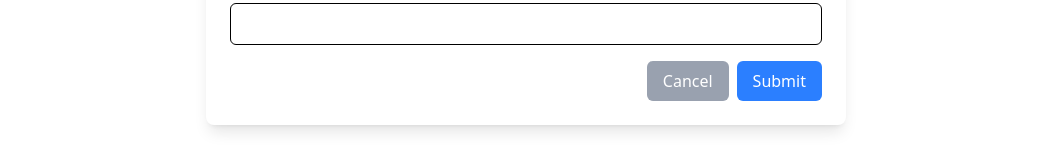
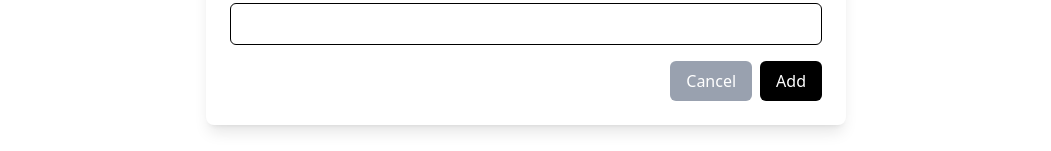
Before and after one commit to AsinduDeSilva/Firmnet-React, a React (Vite) app: page / in a window 1280 px wide. Both pictures are taken after a click on the button "+ ADD DEVICE". Shown: the part 546-697 px from the top of the page, without its empty margins (114-1165 px from the left). Built offline with nearby package versions, Linux system fonts and the light colour scheme.

Commit message:
modal updates

```diff
--- a/src/components/Modal.jsx
+++ b/src/components/Modal.jsx
@@ -38,8 +38,8 @@
             <button type="button" onClick={onClose} className="px-4 py-2 bg-gray-400 text-white rounded-md">
               Cancel
             </button>
-            <button type="submit" className="px-4 py-2 bg-blue-500 text-white rounded-md">
-              Submit
+            <button type="submit" className="px-4 py-2 bg-black text-white rounded-md">
+              Add
             </button>
           </div>
         </form>
```
